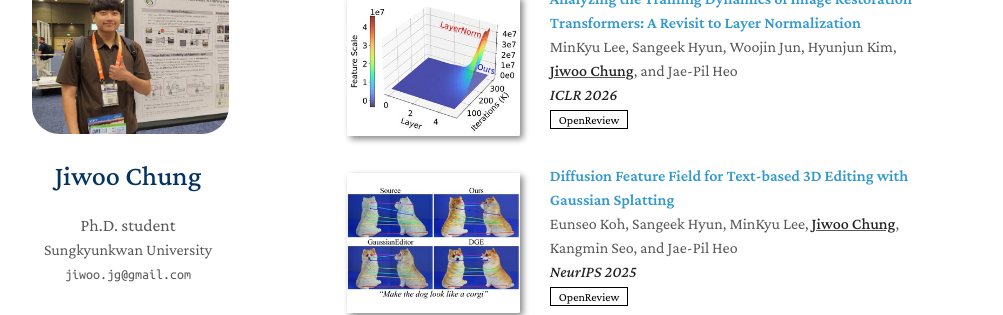
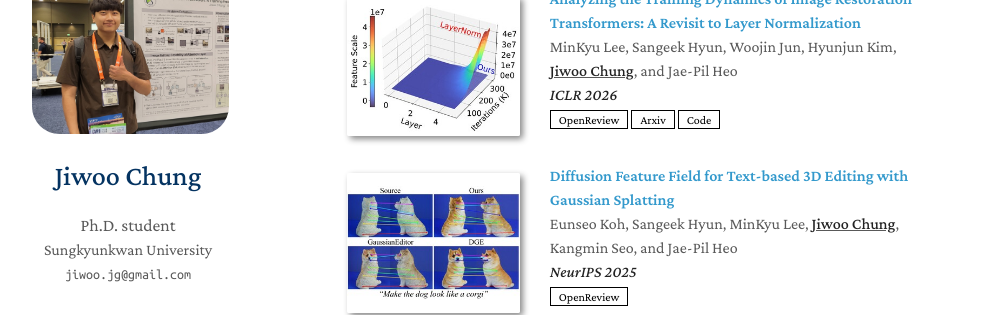
Before and after one commit to jiwoogit/jiwoogit.github.io, a Jekyll site: the page built from index.md, in a window 1280 px wide and 900 px high, scrolled down 522 px. Shown: the part 147-462 px from the top of the window, without its empty margins (148-1151 px from the left). Built offline with Jekyll 4.4.1, drawn with Linux system fonts in a browser that asks for light colours; nearby versions of some CDN libraries; a style sheet for code colours, icons or effects is not loaded; our own code applies the rules of GitHub Pages for plain Markdown files.

Commit message:
add iLN code arxiv

```diff
--- a/_includes/publications.md
+++ b/_includes/publications.md
@@ -37,6 +37,8 @@
     <div class="periodical"><em><strong>ICLR 2026</strong></em></div>
     <div class="links">
       <a href="https://openreview.net/forum?id=SbLj5hJXh6" class="btn btn-sm z-depth-0" role="button" target="_blank" style="font-size:12px;">OpenReview</a>
+      <a href="https://arxiv.org/abs/2504.06629" class="btn btn-sm z-depth-0" role="button" target="_blank" style="font-size:12px;">Arxiv</a>
+      <a href="https://github.com/2minkyulee/i-LN" class="btn btn-sm z-depth-0" role="button" target="_blank" style="font-size:12px;">Code</a>
     </div>
   </div>
 </div>
```
